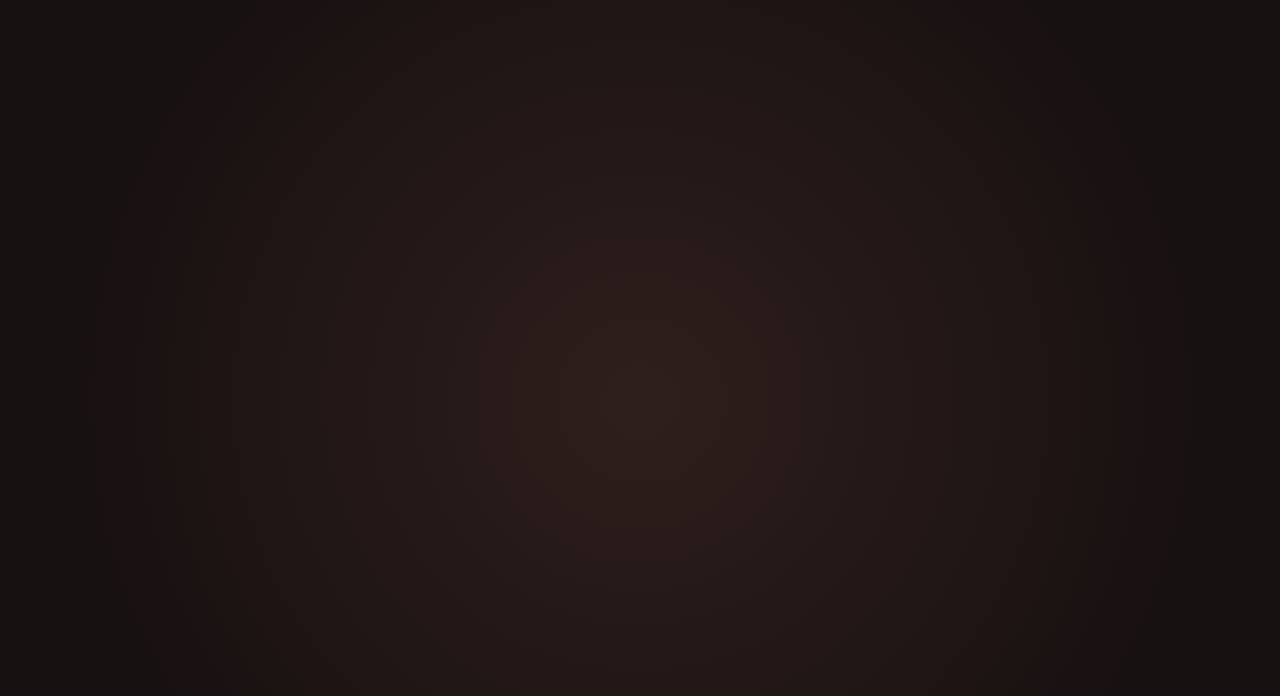
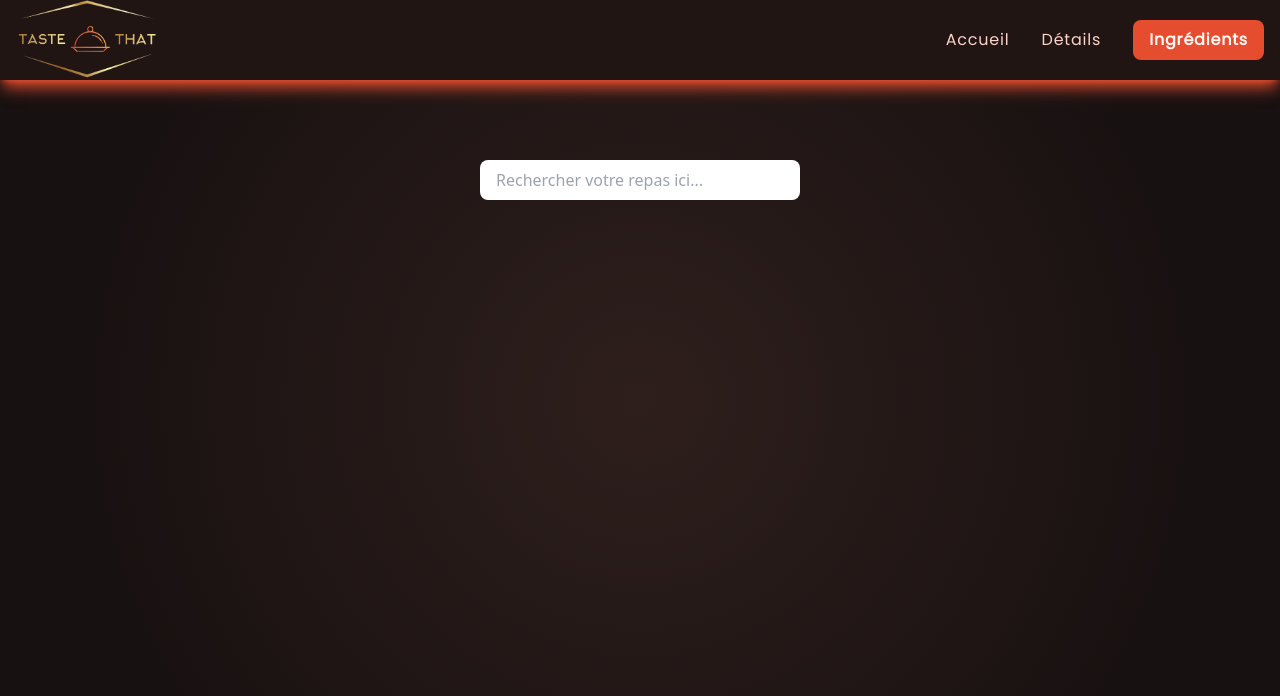
Before and after one commit to NeyyTe/Vite_Tailwind_Project, a React (Vite) app: page /ingredients in a window 1280 px wide. Before the commit this address had no page. Shown: the top 696 px of the page. Built offline with nearby package versions, Linux system fonts and the light colour scheme; no server answers.

Commit message:
Add searchBar + récup data de l'input

```diff
--- a/package.json
+++ b/package.json
@@ -10,7 +10,6 @@
     "preview": "vite preview"
   },
   "dependencies": {
-    "@nextui-org/react": "^2.2.8",
     "axios": "^1.6.1",
     "framer-motion": "^10.16.4",
     "react": "^18.2.0",
--- a/src/App.jsx
+++ b/src/App.jsx
@@ -1,5 +1,7 @@
 import "./App.css";
+import DetailsCategory from "./pages/detailsCategory/detailsCategory";
 import HomePage from "./pages/homePage/HomePage";
+import IngredientsPage from "./pages/ingredientsPage/ingredientsPage";
 import { BrowserRouter, Routes, Route } from "react-router-dom";
 
 function App() {
@@ -8,6 +10,8 @@ function App() {
       <BrowserRouter>
         <Routes>
           <Route path="/" element={<HomePage />}></Route>
+          <Route path="/details" element={<DetailsCategory />}></Route>
+          <Route path="/ingredients" element={<IngredientsPage />}></Route>
         </Routes>
       </BrowserRouter>
     </>
--- a/src/components/button/Button.jsx
+++ b/src/components/button/Button.jsx
@@ -1,10 +1,9 @@
 /* eslint-disable react/prop-types */
-
 
 export default function Button(props) {
   return (
     <div>
-      <button className="px-4 py-2 bg-primary text-white hover:bg-primaryHover focus:bg-uiFocus rounded-lg">
+      <button  className="px-4 py-2 bg-primary text-white hover:bg-primaryHover focus:bg-uiFocus rounded-lg">
 
         {props.children}
       </button>
--- a/src/components/header/Header.jsx
+++ b/src/components/header/Header.jsx
@@ -1,9 +1,7 @@
 import { NavLink } from "react-router-dom";
 // import bgShape from "../../assets/bgShape.webp";
 import Button from "../button/Button";
-import logo from "../../assets/logo.png"
-
-
+import logo from "../../assets/logo.png";
 
 function Header() {
   return (
@@ -11,7 +9,9 @@ function Header() {
       <header className="z-10 shadow-lg shadow-primary z-99  bg-background top-0 sticky h-10dvh flex text-text text-md  font-poppins tracking-wider">
         <nav className="container mx-auto  p-4 flex items-center justify-between ">
           <h1 className="w-36">
-            <NavLink to="/"><img src={logo} alt="" /></NavLink>
+            <NavLink to="/">
+              <img src={logo} alt="" />
+            </NavLink>
           </h1>
           <ul className="flex gap-8 items-center">
             <li>
@@ -19,10 +19,19 @@ function Header() {
                 Accueil
               </NavLink>
             </li>
+            {/* <li>
+              <NavLink to="/recettes">Recettes</NavLink>
+            </li> */}
             <li>
-              <NavLink to="/recettes">Recettes</NavLink>
+              <NavLink to="/details">Détails</NavLink>
             </li>
-            <li ><Button ><p className="font-semibold tracking-wider">Ingrédients</p></Button></li>
+            <li>
+              <NavLink to="/ingredients">
+              <Button>
+                <p className="font-semibold tracking-wider">Ingrédients</p>
+              </Button>
+              </NavLink>
+            </li>
           </ul>
         </nav>
       </header>
--- /dev/null
+++ b/src/components/searchBar/SearchBar.jsx
@@ -0,0 +1,18 @@
+// eslint-disable-next-line react/prop-types
+const SearchBar = ({ searchInput, setSearchInput }) => {
+  return (
+    <div className="mx-auto max-w-7xl text-center mt-20 ">
+      <input
+        className="h-5dvh w-1/4 p-4  rounded-lg"
+        type="text"
+        placeholder="Rechercher votre repas ici... "
+        value={searchInput}
+        onChange={(e) => {
+          setSearchInput(e.target.value);
+          console.log(searchInput);
+        }}
+      />
+    </div>
+  );
+};
+export default SearchBar;
--- a/src/index.css
+++ b/src/index.css
@@ -1,4 +1,3 @@
-
 /*Poppins*/
 @import url("https://fonts.googleapis.com/css2?family=Poppins&display=swap");
 /*Cinzel*/
@@ -20,8 +19,8 @@
     --uiFocus: hsl(5, 62%, 23%);
 
     --border: hsl(7, 55%, 28%);
-    --white: #fff;
-    --black:rgb(0, 0, 0);
+    --white: #fff8f7;
+    --black: rgb(0, 0, 0);
   }
   .light {
     --text: 0 0% 100%;
@@ -65,7 +64,8 @@ body {
   width: 100%;
   height: 100%;
 
-  /* overflow-y: scroll; Empêche la ScrollBar de pousser le contenu légérement à gauche lors de son apparition */
+  overflow-y: scroll;
+  /*Empêche la ScrollBar de pousser le contenu légérement à gauche lors de son apparition */
 }
 
 p,
--- /dev/null
+++ b/src/pages/detailsCategory/DetailsCategory.jsx
@@ -0,0 +1,18 @@
+import Header from "../../components/header/Header"
+import { useState,useEffect } from "react"
+import { useParams } from "react-router-dom"
+
+export default function DetailsCategory() {
+const [mealDetails,setMealDetails] = useState([])
+
+
+
+  return (
+   <>
+   <Header/>
+
+
+
+   </>
+  )
+}
--- a/src/pages/homePage/HomePage.jsx
+++ b/src/pages/homePage/HomePage.jsx
@@ -9,6 +9,7 @@ import Cards from "../../components/Cards/Cards";
 function HomePage() {
   // const [textSearchInput, setSearchInput] = useState("");
   const [category, setCategory] = useState([]);
+
   useEffect(() => {
     const fetchData = async () => {
       try {
@@ -17,14 +18,15 @@ function HomePage() {
           "https://www.themealdb.com/api/json/v1/1/categories.php"
         );
         // Mettre à jour l'état avec les données de la réponse
-        setCategory(response.data);
-        console.log(response.data);
+        const result = response.data;
+        setCategory(result);
+
       } catch (error) {
         console.error("Erreur lors de la récupération des données:", error);
       }
     };
 
-    // Appelez la fonction fetchData
+    // Appel de la fonction fetchData
     fetchData();
   }, []); // Le tableau vide assure que cela ne s'exécute qu'une fois lors du montage du composant
 
@@ -34,7 +36,7 @@ function HomePage() {
         a.strCategory.localeCompare(b.strCategory)
       )
     : [];
-
+  console.log(sortedCategories);
   return (
     <>
       <Header />
--- /dev/null
+++ b/src/pages/ingredientsPage/IngredientsPage.jsx
@@ -0,0 +1,34 @@
+import Header from "../../components/header/Header";
+import { useState, useEffect } from "react";
+import axios from "axios";
+import SearchBar from "../../components/searchBar/SearchBar";
+
+export default function IngredientsPage() {
+  const [searchInput, setSearchInput] = useState("");
+
+  useEffect(() => {
+    const fetchDataSearch = async () => {
+      try {
+      const response= await  axios.get(`https://www.themealdb.com/api/json/v1/1/search.php?s=${searchInput}`
+        );
+        const result = response.data;
+        setSearchInput(result);
+        console.log(result);
+      } catch (error) {
+        console.error(error);
+      }
+    };
+
+    fetchDataSearch();
+  }, [searchInput]);
+
+  return (
+    <>
+      <Header />
+
+      <div className="max-w-7xl mx-auto ">
+        <SearchBar searchInput={searchInput} setSearchInput={setSearchInput} />
+      </div>
+    </>
+  );
+}
--- a/tailwind.config.js
+++ b/tailwind.config.js
@@ -39,6 +39,7 @@ export default {
       white:"var(--white)",
     },
   },
-   darkMode:'class',
+
+
   plugins: [],
 };
```
Also changed, not shown: components.json (added), 1 other file (tests, documents, lock files or other folders).
